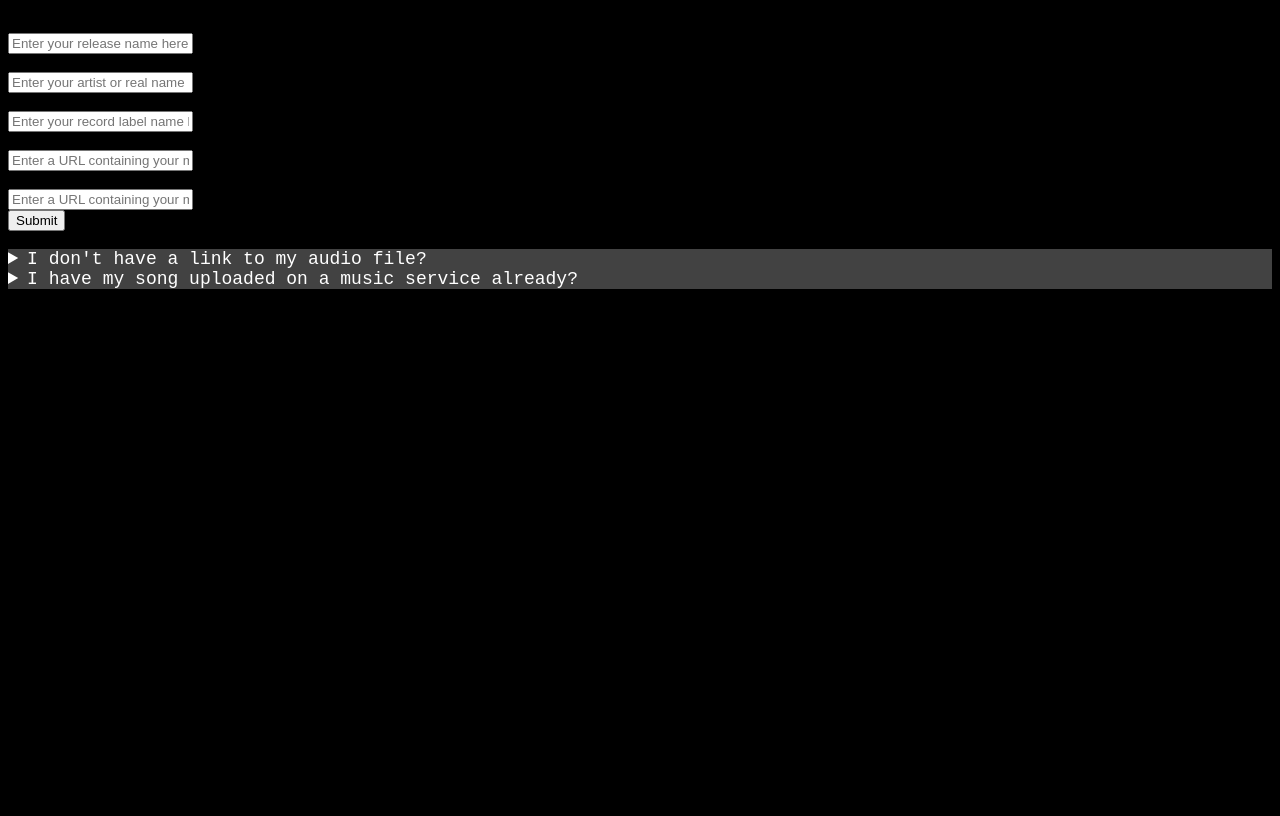
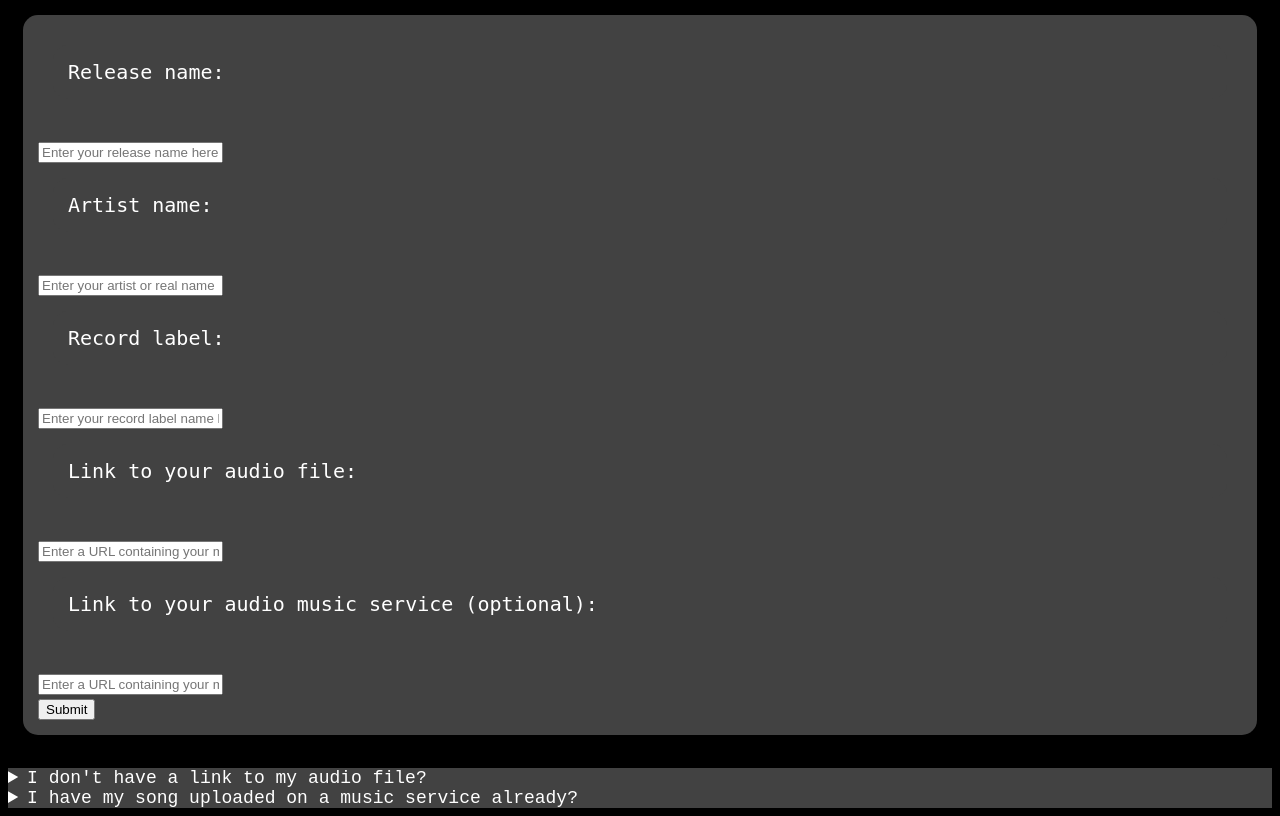
Before and after one commit to xfinitywebdev/nextgenmusic, a PHP site: the page made by portal/File Summision Form/send-audio.html in a window 1280 px wide. Shown: the part 139-955 px from the top of the page. Before the commit the page ends 428 px from the top, so only its background shows below. Run offline with PHP 8.4, Linux system fonts and the light colour scheme.

Commit message:
Update send-audio.css

```diff
--- a/portal/File Summision Form/send-audio.css
+++ b/portal/File Summision Form/send-audio.css
@@ -12,6 +12,30 @@ nav {
 }
 
 a {
+  color: white;
+  text-decoration: none;
+  font-family: monospace;
+  font-size: 20px;
+  margin: 15px;
+  display: block;
+  background: rgb(66, 66, 66);
+  padding: 15px;
+  border-radius: 15px;
+}
+
+label {
+  color: white;
+  text-decoration: none;
+  font-family: monospace;
+  font-size: 20px;
+  margin: 15px;
+  display: block;
+  background: rgb(66, 66, 66);
+  padding: 15px;
+  border-radius: 15px;
+}
+
+form {
   color: white;
   text-decoration: none;
   font-family: monospace;
```
